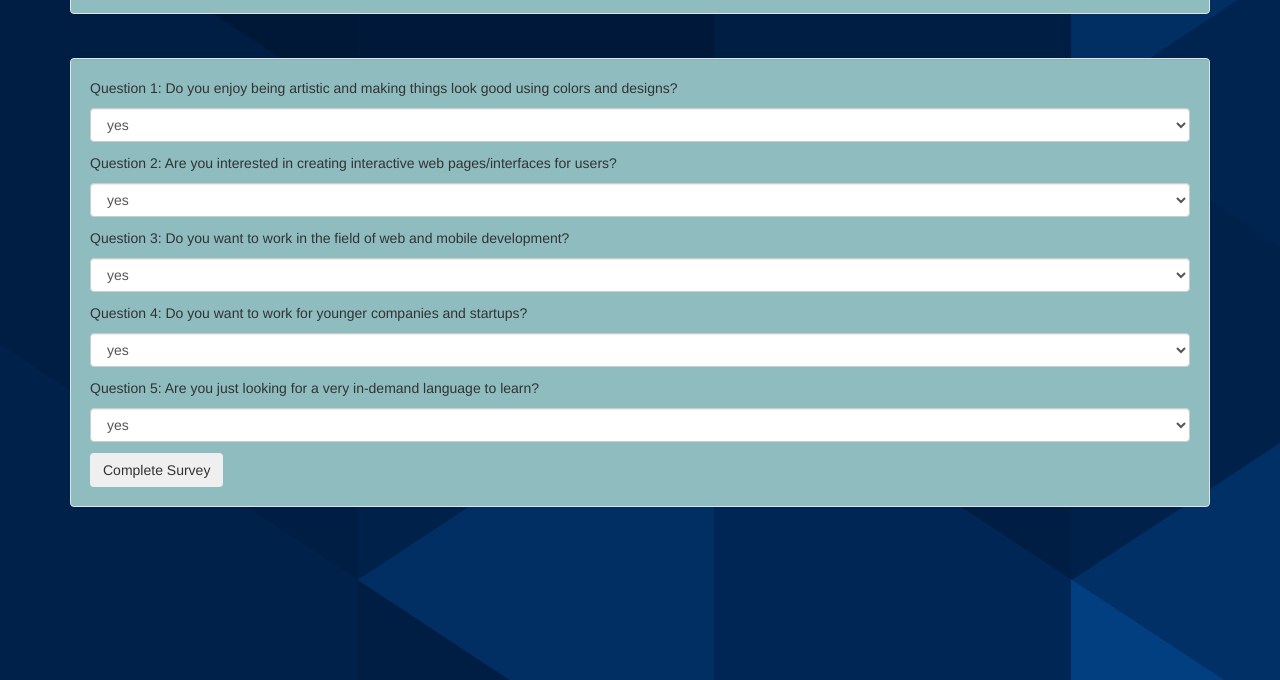
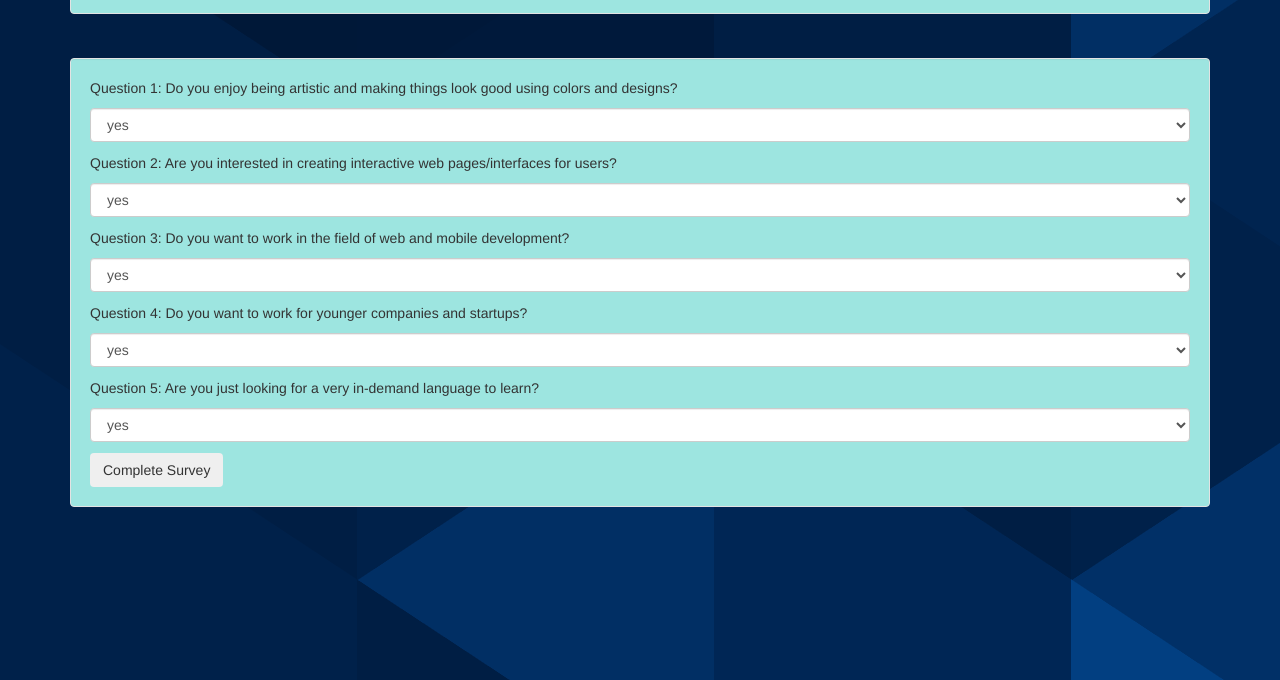
Before and after one commit to ryguybenson/track-suggester, a plain HTML site: page index.html in a window 1280 px wide. Shown: the part 120-800 px from the top of the page. Drawn offline with Linux system fonts and the light colour scheme.

Commit message:
change well background color

```diff
--- a/css/styles.css
+++ b/css/styles.css
@@ -12,7 +12,7 @@ h1 {
   text-align: center;
 }
 .well {
-  background-color: #8EBCBF;
+  background-color: #9DE5E0;
 }
 body {
   background-image: url("../img/yellow.png");
```
